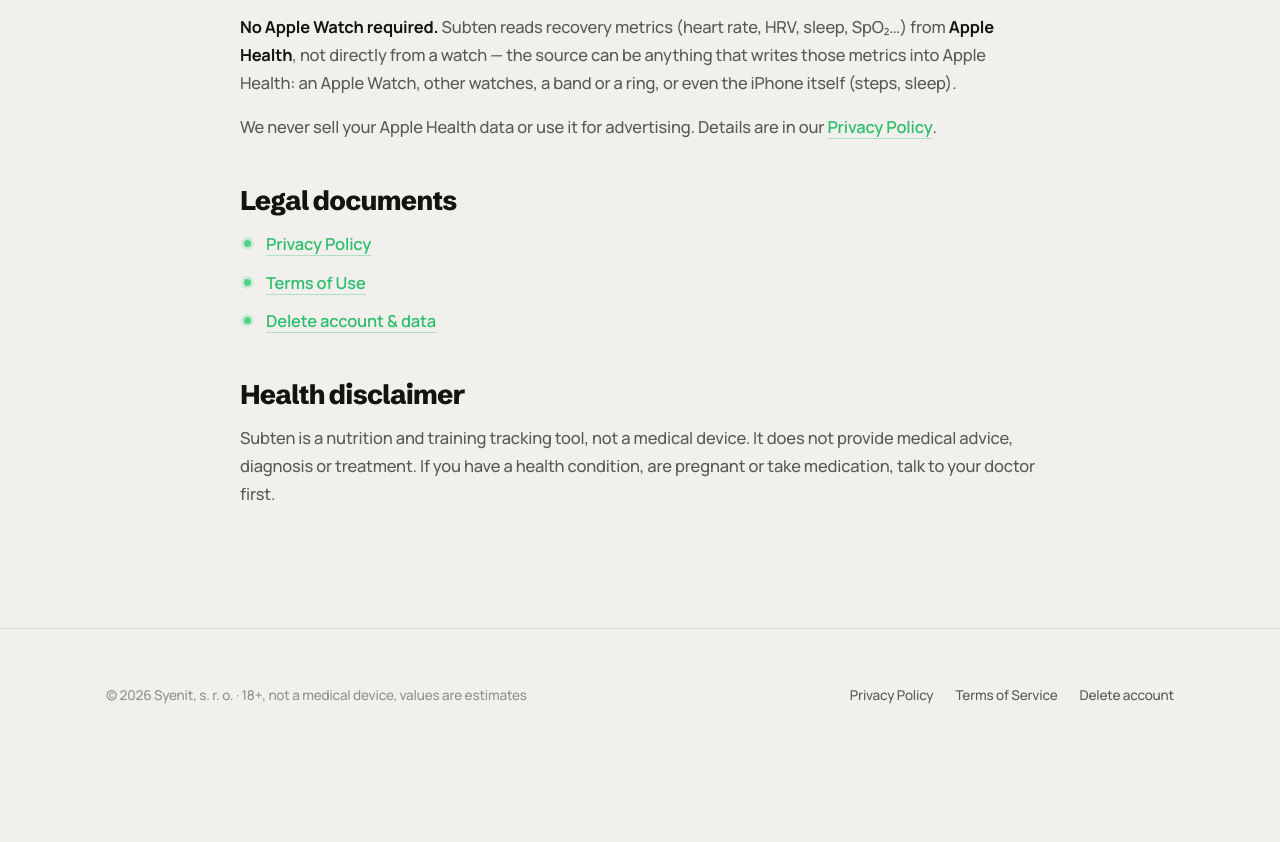
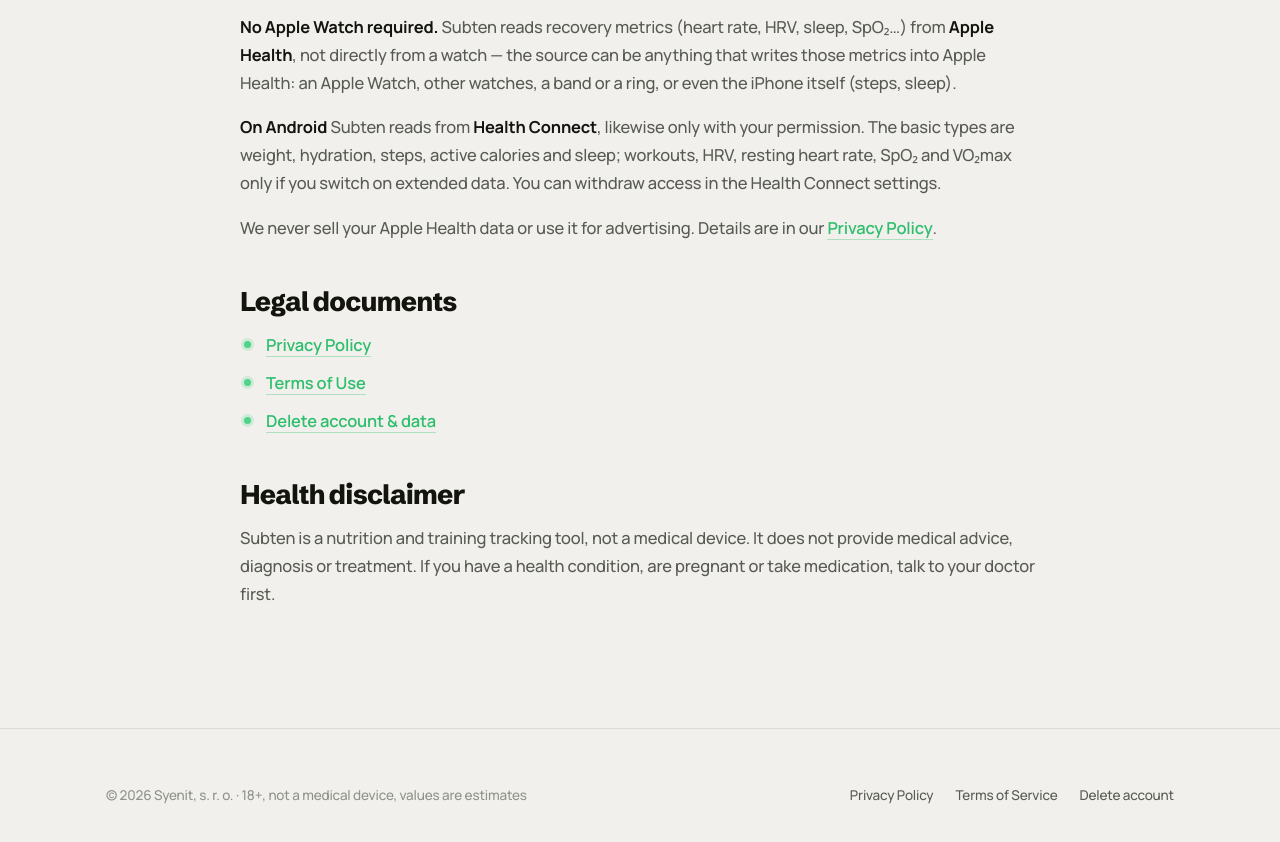
Before and after one commit to agik66/subten-site, a plain HTML site: page support.html in a window 1280 px wide. Shown: the part 3826-4668 px from the top of the page. Before the commit the page ends 4572 px from the top, so only its background shows below. Drawn offline with Linux system fonts and the light colour scheme.

Commit message:
Web: Health Connect popri Apple Health, údaje bez zmienky iCloudu (podľa Subten popis)
- hero, krok 1, Free a FAQ spomínajú Apple Health aj Health Connect (sk, en, cs)
- FAQ o dátach: záznamy sú v telefóne a nie sú na našich serveroch (rovnaká veta ako v obchodoch)
- podpora: odsek o Health Connect na Androide

Co-Authored-By: Claude Opus 5.5 <noreply@anthropic.com>

```diff
--- a/js/i18n.js
+++ b/js/i18n.js
@@ -56,7 +56,7 @@ window.SUBTEN_I18N = {
   "hero.cta1":    { sk: "Čoskoro v App Store", en: "Coming soon to the App Store", cz: "Brzy v App Storu" },
   "hero.cta2":    { sk: "Pozrieť funkcie", en: "See features", cz: "Prohlédnout funkce" },
   "hero.meta1":   { sk: "Bez reklám", en: "No ads", cz: "Bez reklam" },
-  "hero.meta2":   { sk: "Synchronizácia s Apple Health", en: "Syncs with Apple Health", cz: "Synchronizace s Apple Health" },
+  "hero.meta2":   { sk: "Synchronizácia s Apple Health a Health Connect", en: "Syncs with Apple Health and Health Connect", cz: "Synchronizace s Apple Health a Health Connect" },
   "hero.meta3":   { sk: "Aj na Apple Watch", en: "On Apple Watch too", cz: "I na Apple Watch" },
 
   /* store badges */
@@ -109,8 +109,8 @@ window.SUBTEN_I18N = {
   /* steps */
   "steps.kicker": { sk: "Ako to funguje", en: "How it works", cz: "Jak to funguje" },
   "steps.title":  { sk: "Začni za tri minúty", en: "Get started in three minutes", cz: "Začni za tři minuty" },
-  "step1.title":  { sk: "Prepoj Apple Health", en: "Connect Apple Health", cz: "Propoj Apple Health" },
-  "step1.desc":   { sk: "Spoj Subten s Apple Health — spánok, tep a pohyb sa načítajú samé.", en: "Link Subten with Apple Health — sleep, heart rate and activity flow in automatically.", cz: "Spoj Subten s Apple Health — spánek, tep a pohyb se načtou samy." },
+  "step1.title":  { sk: "Prepoj Apple Health alebo Health Connect", en: "Connect Apple Health or Health Connect", cz: "Propoj Apple Health nebo Health Connect" },
+  "step1.desc":   { sk: "Spoj Subten s Apple Health (iPhone) alebo Health Connect (Android) — spánok, tep a pohyb sa načítajú samé.", en: "Link Subten with Apple Health (iPhone) or Health Connect (Android) — sleep, heart rate and activity flow in automatically.", cz: "Spoj Subten s Apple Health (iPhone) nebo Health Connect (Android) — spánek, tep a pohyb se načtou samy." },
   "step2.title":  { sk: "Nastav cieľ", en: "Set your goal", cz: "Nastav cíl" },
   "step2.desc":   { sk: "Udržať, nabrať alebo trénovať na výkon? Subten nastaví kalórie a makrá podľa tvojho profilu a tréningového plánu.", en: "Maintain, gain or train for performance? Subten sets your calories and macros from your profile and training plan.", cz: "Udržet, nabrat nebo trénovat na výkon? Subten nastaví kalorie a makra podle tvého profilu a tréninkového plánu." },
   "step3.title":  { sk: "Nechaj sa viesť", en: "Let it guide you", cz: "Nech se vést" },
@@ -212,13 +212,13 @@ window.SUBTEN_I18N = {
   "faq.kicker": { sk: "FAQ", en: "FAQ", cz: "FAQ" },
   "faq.title":  { sk: "Časté otázky", en: "Frequently asked", cz: "Časté otázky" },
   "faq.q1": { sk: "Funguje Subten s Apple Watch?", en: "Does Subten work with Apple Watch?", cz: "Funguje Subten s Apple Watch?" },
-  "faq.a1": { sk: "Áno. Subten má aplikáciu pre Apple Watch — prehľad dňa, voda a komplikácie na ciferníku — a cez Apple Health načíta HRV, pokojový tep, spánok, SpO₂ aj kroky.", en: "Yes. Subten has an Apple Watch app — a daily overview, water tracking and watch-face complications — and reads HRV, resting heart rate, sleep, SpO₂ and steps through Apple Health.", cz: "Ano. Subten má aplikaci pro Apple Watch — přehled dne, vodu a komplikace na ciferníku — a přes Apple Health načte HRV, klidový tep, spánek, SpO₂ i kroky." },
+  "faq.a1": { sk: "Áno. Subten má aplikáciu pre Apple Watch — prehľad dňa, voda a komplikácie na ciferníku — a cez Apple Health načíta HRV, pokojový tep, spánok, SpO₂ aj kroky. Na Androide číta zdravotné údaje z Health Connect; aplikácia pre hodinky je len pre Apple Watch.", en: "Yes. Subten has an Apple Watch app — a daily overview, water tracking and watch-face complications — and reads HRV, resting heart rate, sleep, SpO₂ and steps through Apple Health. On Android it reads health data from Health Connect; the watch app is for Apple Watch only.", cz: "Ano. Subten má aplikaci pro Apple Watch — přehled dne, vodu a komplikace na ciferníku — a přes Apple Health načte HRV, klidový tep, spánek, SpO₂ i kroky. Na Androidu čte zdravotní údaje z Health Connect; aplikace pro hodinky je jen pro Apple Watch." },
   "faq.q2": { sk: "V akých jazykoch je appka?", en: "Which languages does the app support?", cz: "V jakých jazycích je aplikace?" },
   "faq.a2": { sk: "Appka je v 6 jazykoch: slovenčine, češtine, angličtine, nemčine, poľštine a maďarčine. Cviky, jedlá a recepty zatiaľ máme v slovenčine, češtine a angličtine.", en: "The app is available in 6 languages: Slovak, Czech, English, German, Polish and Hungarian. Exercises, foods and recipes are in Slovak, Czech and English for now.", cz: "Aplikace je v 6 jazycích: slovenštině, češtině, angličtině, němčině, polštině a maďarštině. Cviky, jídla a recepty zatím nabízíme ve slovenštině, češtině a angličtině." },
   "faq.q3": { sk: "Potrebujem Premium, aby to malo zmysel?", en: "Do I need Premium for it to be useful?", cz: "Potřebuji Premium, aby to mělo smysl?" },
   "faq.a3": { sk: "Nie. Zápis jedla a makier, čiarový kód, vlastný tréningový plán, história, denné skóre regenerácie, export dát aj Apple Watch sú zadarmo. Premium pridáva AI trénera, sken jedla z fotky, programy do posilňovne, plány pre 8 športov a AI jedálničky s nákupným zoznamom.", en: "No. Food and macro logging, barcode scanning, your own training plan, history, the daily recovery score, data export and Apple Watch are free. Premium adds the AI coach, photo food scan, gym programmes, plans for 8 sports and AI meal plans with a shopping list.", cz: "Ne. Zápis jídla a maker, čárový kód, vlastní tréninkový plán, historie, denní skóre regenerace, export dat i Apple Watch jsou zdarma. Premium přidává AI trenéra, sken jídla z fotky, programy do posilovny, plány pro 8 sportů a AI jídelníčky s nákupním seznamem." },
   "faq.q4": { sk: "Ako je to s mojimi dátami?", en: "What about my data?", cz: "Jak je to s mými daty?" },
-  "faq.a4": { sk: "Tvoje dáta nepredávame a v appke nie sú reklamy ani sledovacie nástroje. Záznamy o jedle a tréningu ostávajú v tvojom telefóne a iCloude; na našom serveri v EÚ je len účet, predplatné a údaje o používaní. Funkcie AI (sken jedla z fotky, AI tréner) posielajú obsah cez službu OpenRouter do USA, a to len s tvojím výslovným súhlasom. Účet aj dáta môžeš kedykoľvek vymazať.", en: "We don't sell your data, and the app has no ads and no trackers. Your food and training records stay on your phone and in iCloud; our EU server holds only your account, subscription and usage data. AI features (photo food scan, AI coach) send content through OpenRouter to the USA, and only with your explicit consent. You can delete your account and data at any time.", cz: "Tvoje data neprodáváme a v aplikaci nejsou reklamy ani sledovací nástroje. Záznamy o jídle a tréninku zůstávají v tvém telefonu a iCloudu; na našem serveru v EU je jen účet, předplatné a údaje o používání. Funkce AI (sken jídla z fotky, AI trenér) posílají obsah přes službu OpenRouter do USA, a to jen s tvým výslovným souhlasem. Účet i data můžeš kdykoli smazat." },
+  "faq.a4": { sk: "Tvoje dáta nepredávame a v appke nie sú reklamy ani sledovacie nástroje. Záznamy o jedle a tréningu sú v tvojom telefóne a nie sú na našich serveroch; na našom serveri v EÚ je len účet, predplatné a údaje o používaní. Funkcie AI (sken jedla z fotky, AI tréner) posielajú obsah cez službu OpenRouter do USA, a to len s tvojím výslovným súhlasom. Účet aj dáta môžeš kedykoľvek vymazať.", en: "We don't sell your data, and the app has no ads and no trackers. Your food and training records are on your phone, not on our servers; our EU server holds only your account, subscription and usage data. AI features (photo food scan, AI coach) send content through OpenRouter to the USA, and only with your explicit consent. You can delete your account and data at any time.", cz: "Tvoje data neprodáváme a v aplikaci nejsou reklamy ani sledovací nástroje. Záznamy o jídle a tréninku jsou v tvém telefonu a nejsou na našich serverech; na našem serveru v EU je jen účet, předplatné a údaje o používání. Funkce AI (sken jídla z fotky, AI trenér) posílají obsah přes službu OpenRouter do USA, a to jen s tvým výslovným souhlasem. Účet i data můžeš kdykoli smazat." },
   "faq.q5": { sk: "Nahrádza AI tréner lekára alebo trénera?", en: "Does the AI coach replace a doctor or trainer?", cz: "Nahrazuje AI trenér lékaře nebo trenéra?" },
   "faq.a5": { sk: "Nie. AI tréner je pomocník pri rozhodovaní, nie zdravotná služba. Pri zdravotných ťažkostiach sa obráť na odborníka.", en: "No. The AI coach helps you make decisions — it's not a medical service. For health issues, see a professional.", cz: "Ne. AI trenér je pomocník při rozhodování, ne zdravotní služba. Při zdravotních potížích se obrať na odborníka." },
 
@@ -446,7 +446,7 @@ window.SUBTEN_I18N = {
   "calc.faq.a5": { sk: "Áno — kalkulačka je úplne zadarmo a beží celá v tvojom prehliadači; bez registrácie a zadané údaje nikam neodosielame. Na denné sledovanie a AI trénera vyskúšaj aplikáciu Subten.", en: "Yes — the calculator is completely free and runs entirely in your browser; no signup, and we don't send the values you enter anywhere. For daily tracking and an AI coach, try the Subten app.", cz: "Ano — kalkulačka je zcela zdarma a běží celá v tvém prohlížeči; bez registrace a zadané údaje nikam neodesíláme. Na denní sledování a AI trenéra vyzkoušej aplikaci Subten." },
   "nav.cta.live": { sk: "Stiahnuť", en: "Download", cz: "Stáhnout" },
   "coach.name": { sk: "AI tréner", en: "AI coach", cz: "AI trenér" },
-  "free.f7": { sk: "Apple Watch a Apple Health", en: "Apple Watch & Apple Health", cz: "Apple Watch a Apple Health" },
+  "free.f7": { sk: "Apple Watch, Apple Health a Health Connect", en: "Apple Watch, Apple Health & Health Connect", cz: "Apple Watch, Apple Health a Health Connect" },
   "free.f8": { sk: "AI tréner, sken z fotky a plány sú v Premium", en: "AI coach, photo scan and plans are in Premium", cz: "AI trenér, sken z fotky a plány jsou v Premium" },
   "free.cta.live": { sk: "Stiahnuť zadarmo", en: "Download for free", cz: "Stáhnout zdarma" },
   "pro.cta.live": { sk: "Stiahnuť a vyskúšať Premium", en: "Download and try Premium", cz: "Stáhnout a vyzkoušet Premium" },
--- a/support.html
+++ b/support.html
@@ -172,6 +172,7 @@
           <h2 id="s-sk-5">Apple Health a moje súkromie</h2>
           <p>Prepojenie s <strong>Apple Health</strong> je dobrovoľné. Subten si pýta prístup len k typom údajov, ktoré naozaj používa (napr. hmotnosť, kroky, aktívne kalórie, tréningy, spánok, tep) a ku každému typu si môžeš zvlášť zapnúť alebo vypnúť synchronizáciu v <strong>Nastavenia → Zdravie</strong>. Prístup vieš kedykoľvek odobrať v iOS: <strong>Nastavenia → Ochrana súkromia a zabezpečenie → Health → Subten</strong>.</p>
           <p><strong>Apple Watch nie je potrebný.</strong> Subten číta metriky regenerácie (tep, HRV, spánok, SpO₂…) z <strong>Apple Health</strong>, nie priamo z hodiniek — zdrojom môže byť čokoľvek, čo do Apple Health tieto dáta zapisuje: Apple Watch, iné hodinky, náramok či prsteň, alebo aj samotný iPhone (kroky, spánok).</p>
+          <p><strong>Na Androide</strong> Subten číta údaje z <strong>Health Connect</strong>, rovnako len s tvojím povolením. Základné typy sú hmotnosť, pitný režim, kroky, aktívne kalórie a spánok; tréningy, HRV, pokojový tep, SpO₂ a VO₂max len ak zapneš rozšírené údaje. Prístup odoberieš v nastaveniach Health Connect.</p>
           <p>Zdravotné údaje z Apple Health nikdy nepredávame ani nepoužívame na reklamu. Podrobnosti sú v <a href="legal/privacy.html">Zásadách ochrany súkromia</a>.</p>
 
           <h2 id="s-sk-6">Právne dokumenty</h2>
@@ -269,6 +270,7 @@
           <h2>Apple Health and my privacy</h2>
           <p>Connecting <strong>Apple Health</strong> is optional. Subten only requests the data types it actually uses (e.g. weight, steps, active energy, workouts, sleep, heart rate), and you can turn each type's sync on or off individually under <strong>Settings → Health</strong>. You can revoke access at any time in iOS: <strong>Settings → Privacy &amp; Security → Health → Subten</strong>.</p>
           <p><strong>No Apple Watch required.</strong> Subten reads recovery metrics (heart rate, HRV, sleep, SpO₂…) from <strong>Apple Health</strong>, not directly from a watch — the source can be anything that writes those metrics into Apple Health: an Apple Watch, other watches, a band or a ring, or even the iPhone itself (steps, sleep).</p>
+          <p><strong>On Android</strong> Subten reads from <strong>Health Connect</strong>, likewise only with your permission. The basic types are weight, hydration, steps, active calories and sleep; workouts, HRV, resting heart rate, SpO₂ and VO₂max only if you switch on extended data. You can withdraw access in the Health Connect settings.</p>
           <p>We never sell your Apple Health data or use it for advertising. Details are in our <a href="legal/privacy.html">Privacy Policy</a>.</p>
 
           <h2>Legal documents</h2>
@@ -366,7 +368,8 @@
           <h2 id="s-cz-5">Apple Health a mé soukromí</h2>
           <p>Propojení s <strong>Apple Health</strong> je dobrovolné. Subten si žádá přístup jen k typům údajů, které skutečně používá (např. hmotnost, kroky, aktivní kalorie, tréninky, spánek, tep), a u každého typu si můžeš zvlášť zapnout nebo vypnout synchronizaci v <strong>Nastavení → Zdraví</strong>. Přístup můžeš kdykoli odebrat v iOS: <strong>Nastavení → Soukromí a zabezpečení → Health → Subten</strong>.</p>
           <p><strong>Apple Watch není nutný.</strong> Subten čte metriky regenerace (tep, HRV, spánek, SpO₂…) z <strong>Apple Health</strong>, ne přímo z hodinek — zdrojem může být cokoliv, co do Apple Health tato data zapisuje: Apple Watch, jiné hodinky, náramek či prsten, nebo i samotný iPhone (kroky, spánek).</p>
-          <p>Zdravotní údaje z Apple Health nikdy neprodáváme ani nepoužíváme k reklamě. Podrobnosti jsou v <a href="legal/privacy.html">Zásadách ochrany soukromí</a>.</p>
+                    <p><strong>Na Androidu</strong> Subten čte údaje z <strong>Health Connect</strong>, rovněž jen s tvým povolením. Základní typy jsou hmotnost, pitný režim, kroky, aktivní kalorie a spánek; tréninky, HRV, klidový tep, SpO₂ a VO₂max jen když zapneš rozšířená data. Přístup odebereš v nastavení Health Connect.</p>
+<p>Zdravotní údaje z Apple Health nikdy neprodáváme ani nepoužíváme k reklamě. Podrobnosti jsou v <a href="legal/privacy.html">Zásadách ochrany soukromí</a>.</p>
 
           <h2 id="s-cz-6">Právní dokumenty</h2>
           <ul>
```
